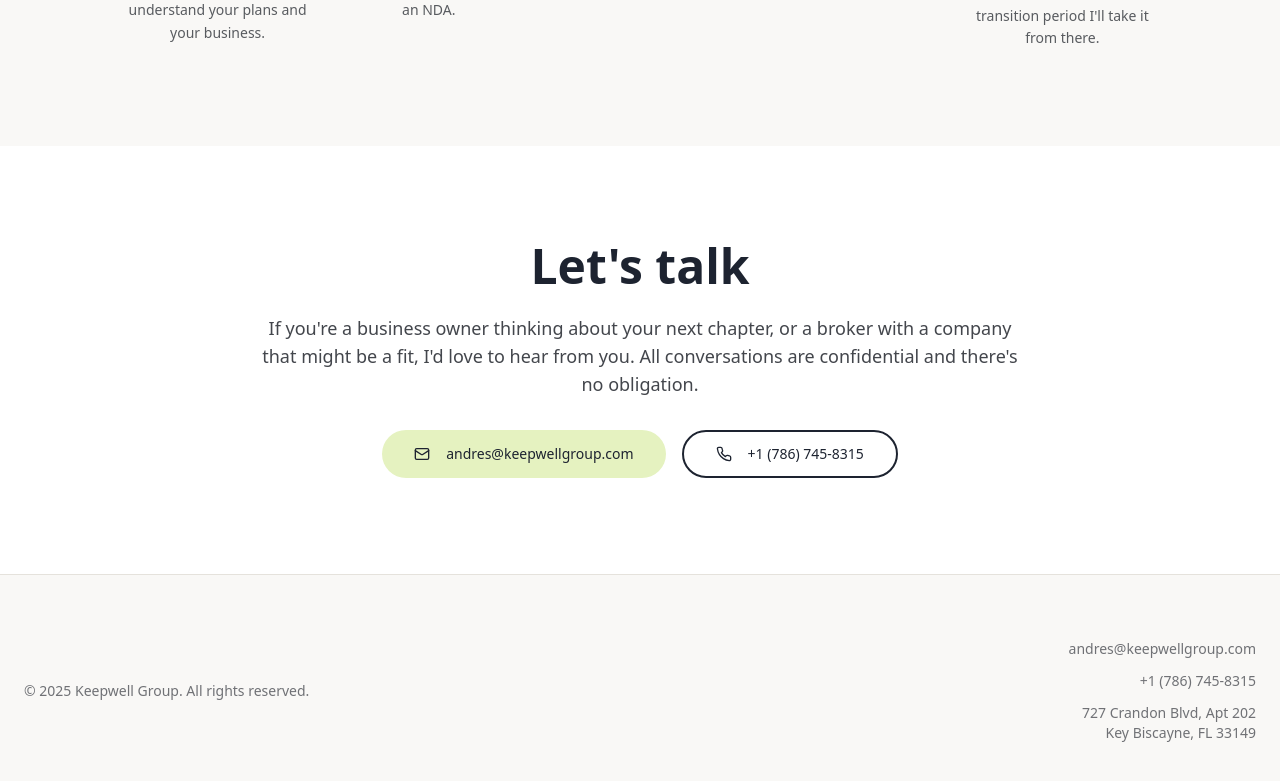
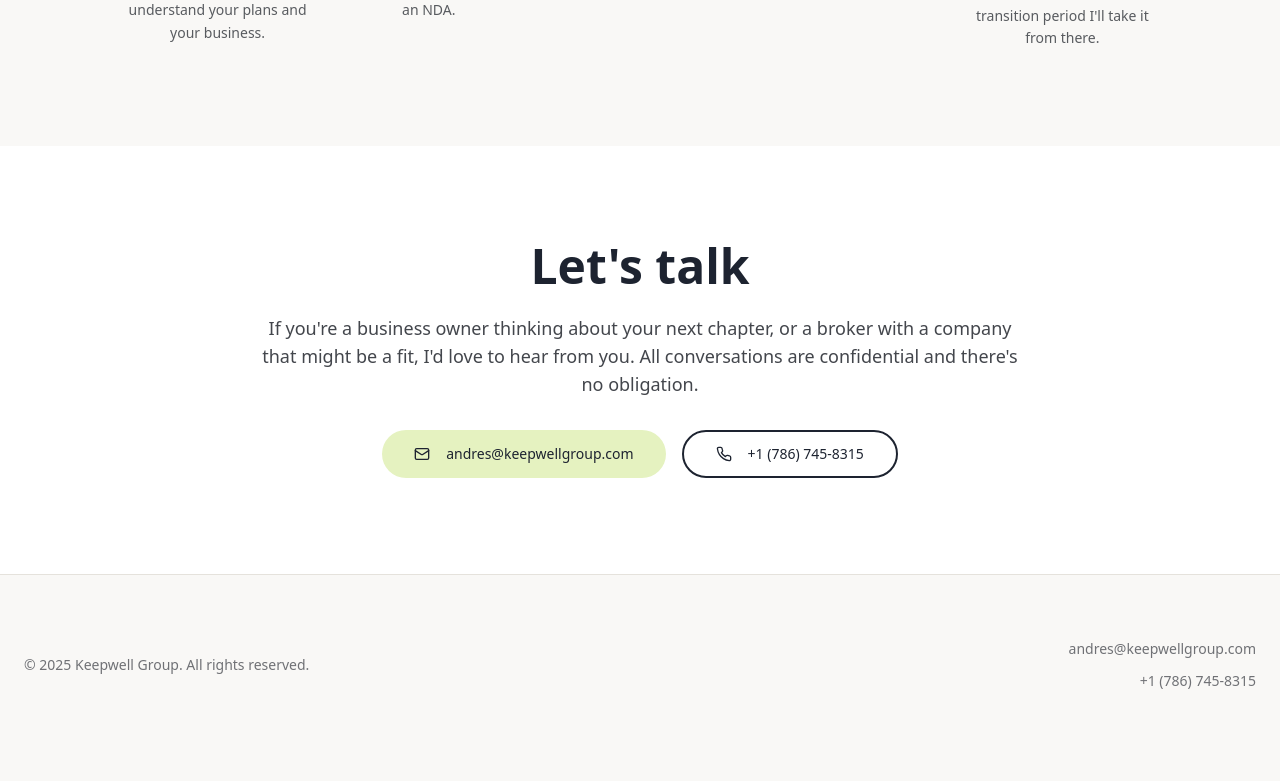
Before and after one commit to keepwellgroup/keepwell-landing-group, a React (Vite) app: page / in a window 1280 px wide. Shown: the part 2302-3083 px from the top of the page. After the commit the page ends 3057 px from the top, so only its background shows below. Built offline with nearby package versions, Linux system fonts and the light colour scheme; the HTML template or start-up script is replaced by a standard one.

Commit message:
Remove home address

```diff
--- a/src/components/Footer.tsx
+++ b/src/components/Footer.tsx
@@ -14,9 +14,6 @@ const Footer = () => {
             <a href="tel:+17867458315" className="hover:text-foreground transition-colors">
               +1 (786) 745-8315
             </a>
-            <p className="text-left md:text-right">
-              727 Crandon Blvd, Apt 202<br />Key Biscayne, FL 33149
-            </p>
           </div>
         </div>
       </div>
```
